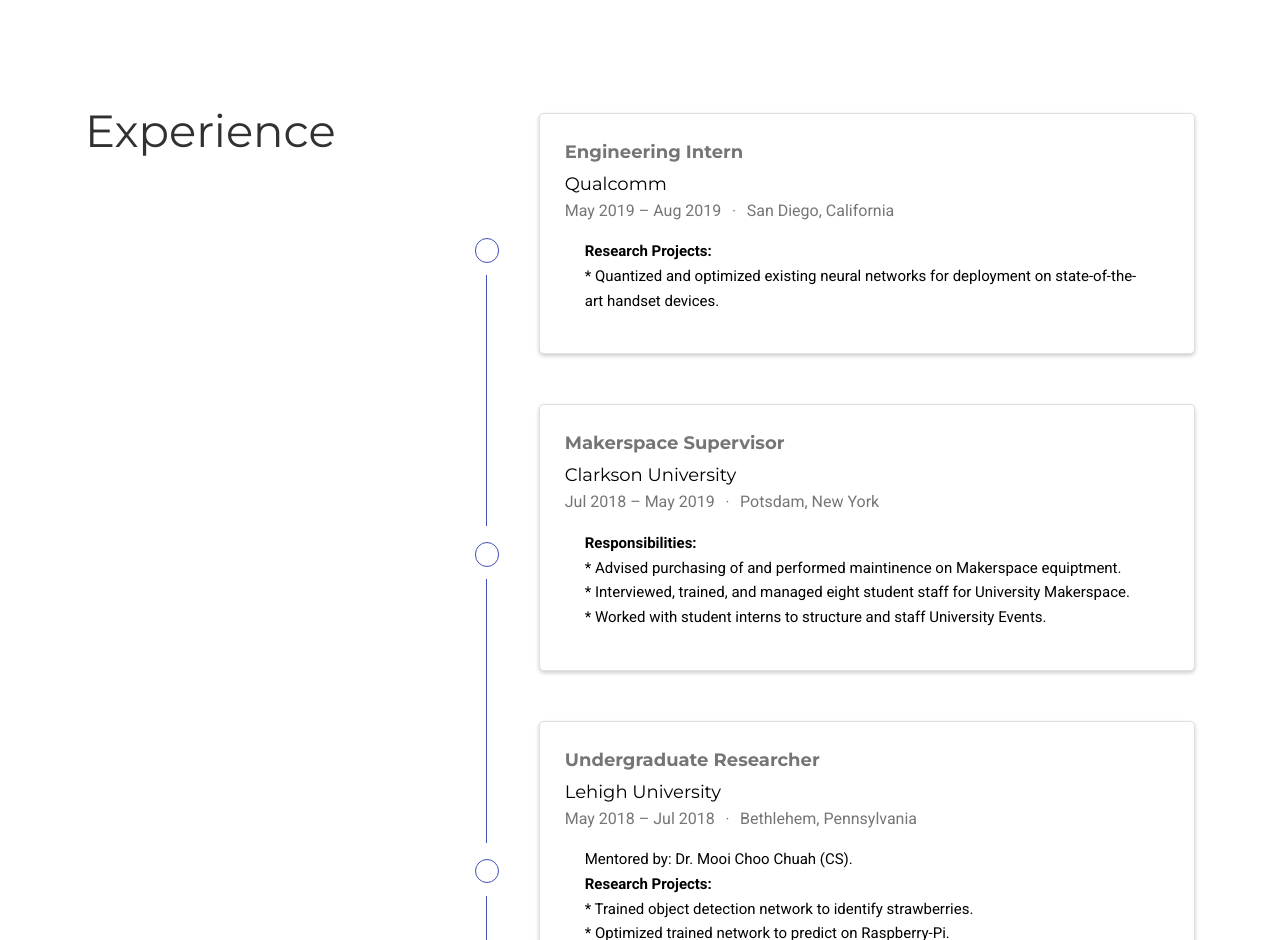
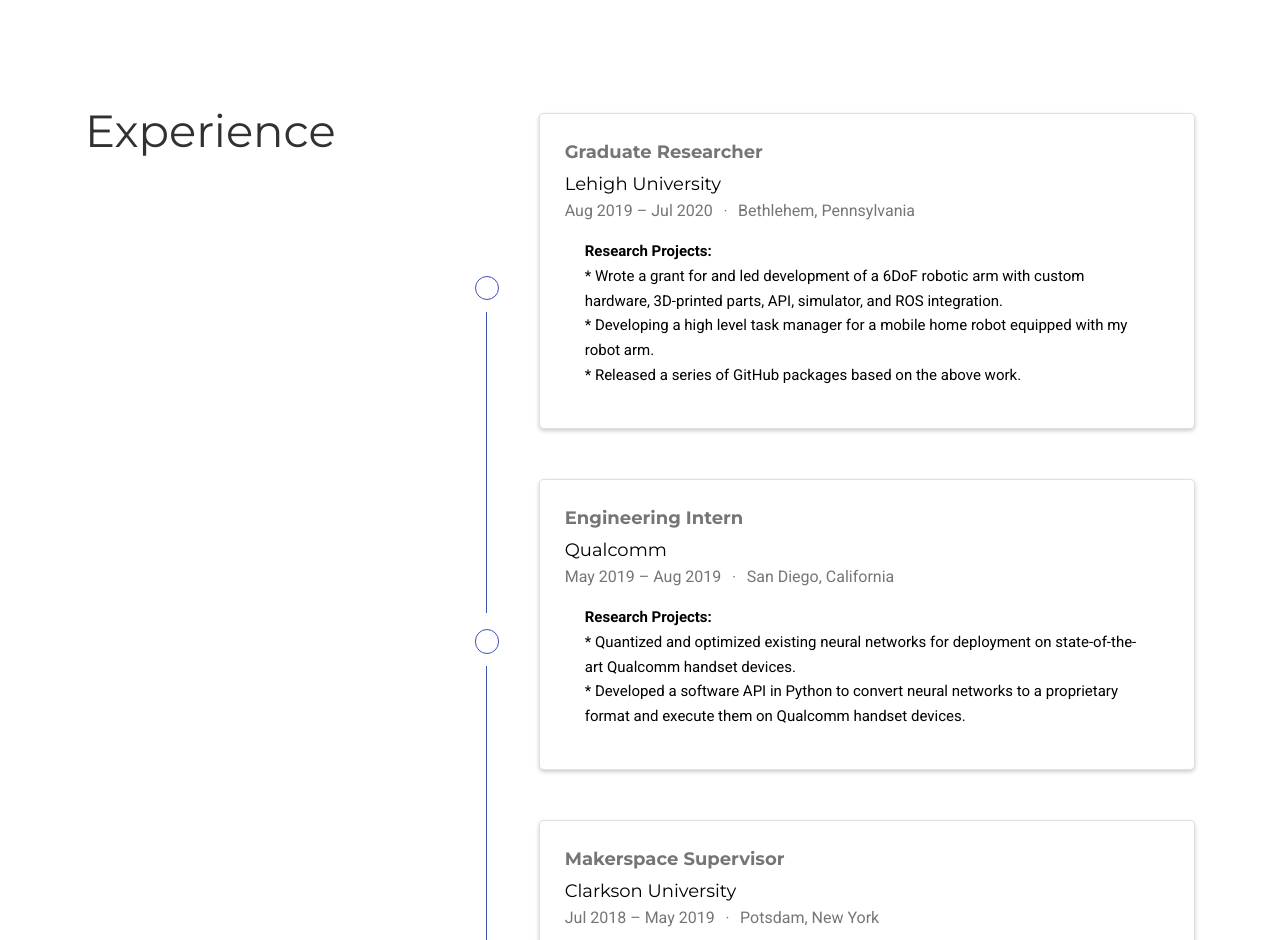
Before and after one commit to nikwl/nikwl.github.io, a plain HTML site: page index.html in a window 1280 px wide. Shown: the part 1860-2800 px from the top of the page. Drawn offline with nearby package versions, Linux system fonts and the light colour scheme; some icons are missing.

Commit message:
Build website

```diff
--- a/index.html
+++ b/index.html
@@ -511,7 +511,7 @@
 
 
         <li>
-          <a itemprop="sameAs" href="/files/NikolasLambResume.pdf" >
+          <a itemprop="sameAs" href="/files/Resume_Graduate_Version.pdf" >
             <i class="ai ai-cv big-icon"></i>
           </a>
         </li>
@@ -535,9 +535,9 @@
         <h3>Interests</h3>
         <ul class="ul-interests">
 
-          <li>3D Printing</li>
-
-          <li>Computer Graphics</li>
+          <li>Computational Fabrication</li>
+
+          <li>Robotics</li>
 
           <li>Machine Learning</li>
 
@@ -1207,6 +1207,46 @@
       <div class="col py-2">
         <div class="card">
           <div class="card-body">
+            <h4 class="card-title exp-title text-muted mt-0 mb-1">Graduate Researcher</h4>
+            <h4 class="card-title exp-company text-muted my-0"><a href="https://engineering.lehigh.edu/cse/faculty/703" target="_blank" rel="noopener">Lehigh University</a></h4>
+            <div class="text-muted exp-meta">
+              Aug 2019 –
+
+                Jul 2020
+
+
+                <span class="middot-divider"></span>
+                <span>Bethlehem, Pennsylvania</span>
+
+            </div>
+            <div class="card-text"><b> Research Projects: </b><br>
+   * Wrote a grant for and led development of a 6DoF robotic arm with custom hardware, 3D-printed parts, API, simulator, and ROS integration. <br>
+   * Developing a high level task manager for a mobile home robot equipped with my robot arm. <br>
+   * Released a series of GitHub packages based on the above work. <br></div>
+          </div>
+        </div>
+      </div>
+    </div>
+
+    <div class="row experience">
+
+      <div class="col-auto text-center flex-column d-none d-sm-flex">
+        <div class="row h-50">
+          <div class="col border-right">&nbsp;</div>
+          <div class="col">&nbsp;</div>
+        </div>
+        <div class="m-2">
+          <span class="badge badge-pill border ">&nbsp;</span>
+        </div>
+        <div class="row h-50">
+          <div class="col border-right">&nbsp;</div>
+          <div class="col">&nbsp;</div>
+        </div>
+      </div>
+
+      <div class="col py-2">
+        <div class="card">
+          <div class="card-body">
             <h4 class="card-title exp-title text-muted mt-0 mb-1">Engineering Intern</h4>
             <h4 class="card-title exp-company text-muted my-0"><a href="https://tars.clarkson.edu/" target="_blank" rel="noopener">Qualcomm</a></h4>
             <div class="text-muted exp-meta">
@@ -1220,7 +1260,8 @@
 
             </div>
             <div class="card-text"><b> Research Projects: </b><br>
-   * Quantized and optimized existing neural networks for deployment on state-of-the-art handset devices. <br></div>
+   * Quantized and optimized existing neural networks for deployment on state-of-the-art Qualcomm handset devices. <br>
+   * Developed a software API in Python to convert neural networks to a proprietary format and execute them on Qualcomm handset devices. <br></div>
           </div>
         </div>
       </div>
@@ -1258,9 +1299,9 @@
 
             </div>
             <div class="card-text"><b> Responsibilities: </b><br>
-  * Advised purchasing of and performed maintinence on Makerspace equiptment. <br>
+  * Guided purchasing of approximately $50,000 worth of equipment for on-campus Makerspace, and assembled and maintained this equipment. <br>
   * Interviewed, trained, and managed eight student staff for University Makerspace. <br>
-  * Worked with student interns to structure and staff University Events. <br></div>
+  * Worked with interns to structure and staff events including Business Plan Competition, President&rsquo;s Challenge Kickoff, and President&rsquo;s Challenge Workshop Series. <br></div>
           </div>
         </div>
       </div>
@@ -1299,8 +1340,8 @@
             </div>
             <div class="card-text">Mentored by: Dr. Mooi Choo Chuah (CS). <br>
    <b> Research Projects: </b><br>
-   * Trained object detection network to identify strawberries. <br>
-   * Optimized trained network to predict on Raspberry-Pi. <br></div>
+   * Trained neural network to detect strawberries in Python that achieves 84.2% accuracy at 1.63FPS and can be deployed for under $50. <br>
+   * Collaboratively developed a Python API for a robot arm to automatically pick strawberries using my neural network. <br></div>
           </div>
         </div>
       </div>
@@ -1339,11 +1380,12 @@
             </div>
             <div class="card-text">Mentored by Dr. Sean Banerjee (CS) and Dr. Natasha Banerjee (CS). <br>
    <b> Research Projects: </b><br>
-   * Developed system to automatically repair broken or damaged objects using 3D printing and scanning technologies. <br>
-   * Developed photogrammetry based 3D scanner, which is parametric, modular, and can be 3D printed at low cost. <br>
-   * Developed reconfigurable platonic solid targets to calibrate multi-camera systems. <br>
+   * Developed and published an algorithm to automatically produce smoothly-joining 3D-printable restoration parts for broken objects. <br>
+   * Developed and published a photogrammetry based 3D scanner, which is parametric, modular, and can be 3D printed at low cost. <br>
+   * Managed research group in synthesizing 957 high point density 3D models using my 3D scanner to verify proposed scanning optimizations. <br>
+   * Created parametric platonic solid calibration targets in OpenSCAD to enable quicker calibration of multi-camera systems. <br>
    <b> Responsibilities: </b><br>
-   * Mentored four undergraduate students. <br></div>
+   * Mentored four undergraduate students in hardware prototyping and computational fabrication. <br></div>
           </div>
         </div>
       </div>
```
Also changed, not shown: authors/admin/index.html (+3 -3 lines), 1 other file.
